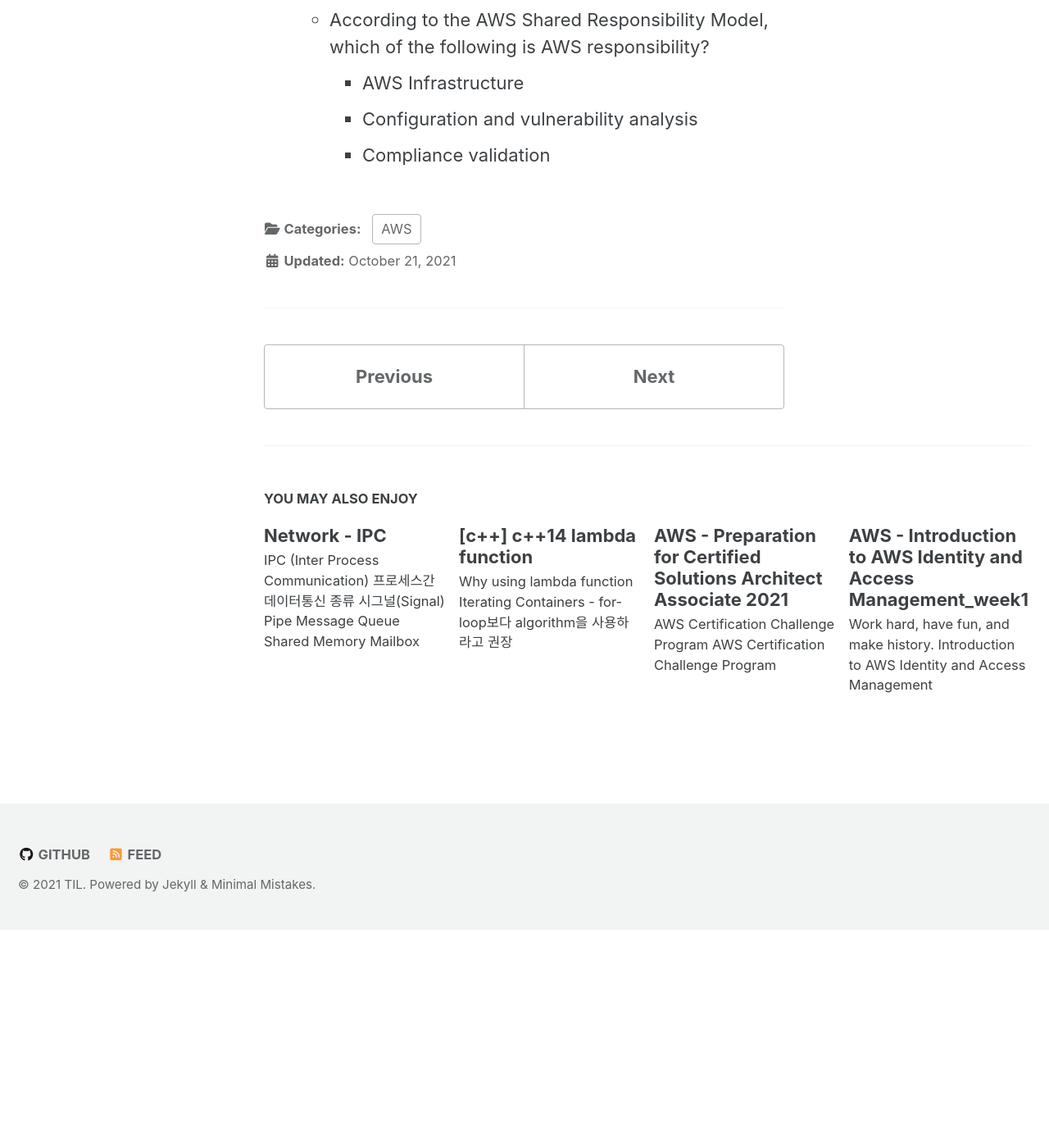
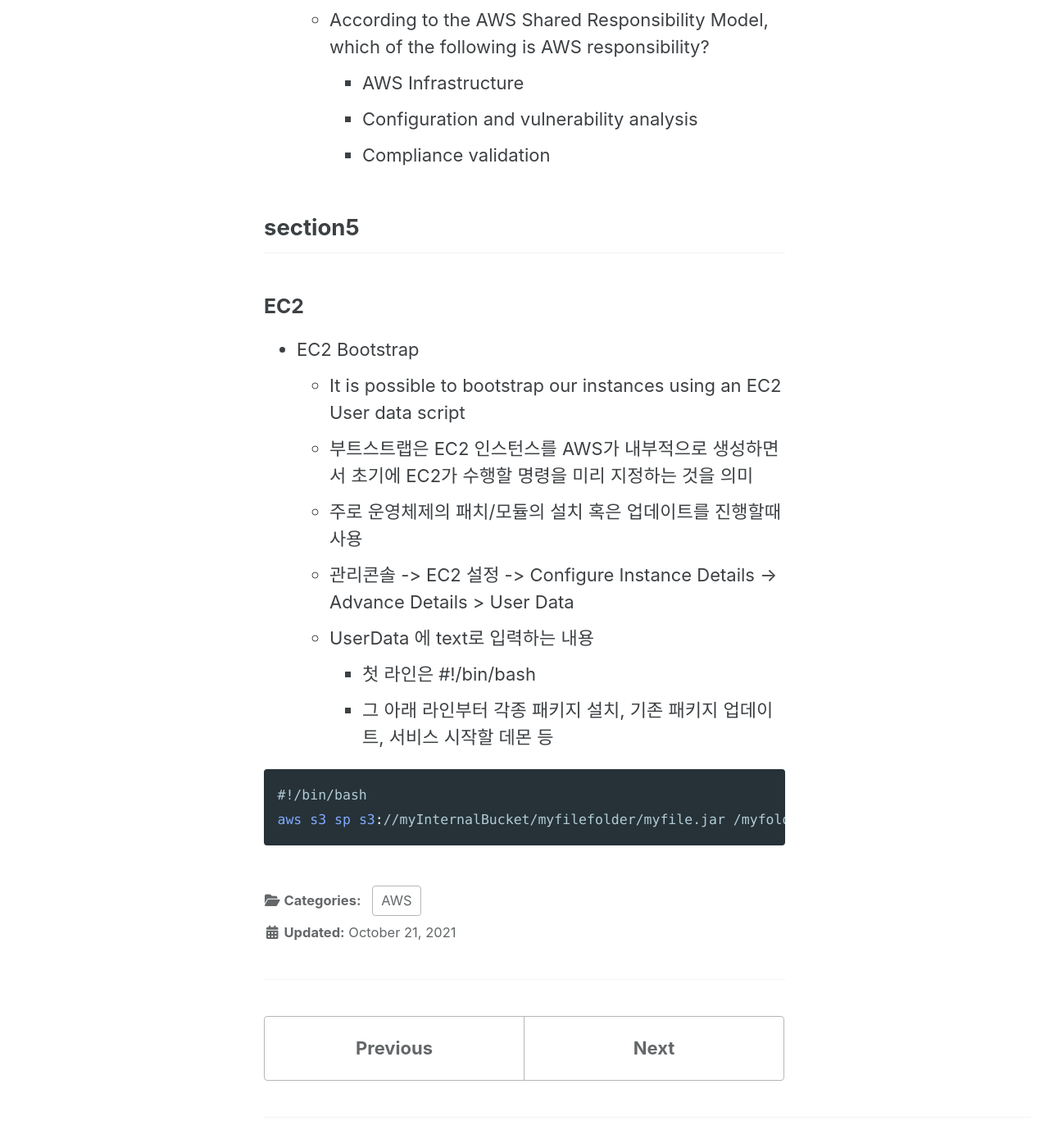
Before and after one commit to sujinsjlee/TIL, a Jekyll site: the page built from _posts/2021-10-21-Aws_ultimate_SAA.md, in a window 1280 px wide and 1400 px high, scrolled down 2527 px. Shown: the whole window at 82% size. Built offline with Jekyll 4.4.1, drawn with Linux system fonts in a browser that asks for light colours; cached includes are drawn as plain includes; nearby versions of some CDN libraries; before the commit the page ends 3661 px from its top, so only the background shows below that.

Commit message:
[aws] EC2 bootstrap

````diff
--- a/_posts/2021-10-21-Aws_ultimate_SAA.md
+++ b/_posts/2021-10-21-Aws_ultimate_SAA.md
@@ -53,3 +53,20 @@ tags:
     - AWS Infrastructure
     - Configuration and vulnerability analysis
     - Compliance validation
+
+## section5
+### EC2
+
+- EC2 Bootstrap
+  - It is possible to bootstrap our instances using an EC2 User data script
+  - 부트스트랩은 EC2 인스턴스를 AWS가 내부적으로 생성하면서 초기에 EC2가 수행할 명령을 미리 지정하는 것을 의미
+  - 주로 운영체제의 패치/모듈의 설치 혹은 업데이트를 진행할때 사용
+  - 관리콘솔 -> EC2 설정 -> Configure Instance Details -> Advance Details > User Data
+  - UserData 에 text로 입력하는 내용
+    - 첫 라인은 #!/bin/bash
+    - 그 아래 라인부터 각종 패키지  설치, 기존 패키지 업데이트, 서비스 시작할 데몬 등
+
+```js
+#!/bin/bash
+aws s3 sp s3://myInternalBucket/myfilefolder/myfile.jar /myfolder
+```
````
